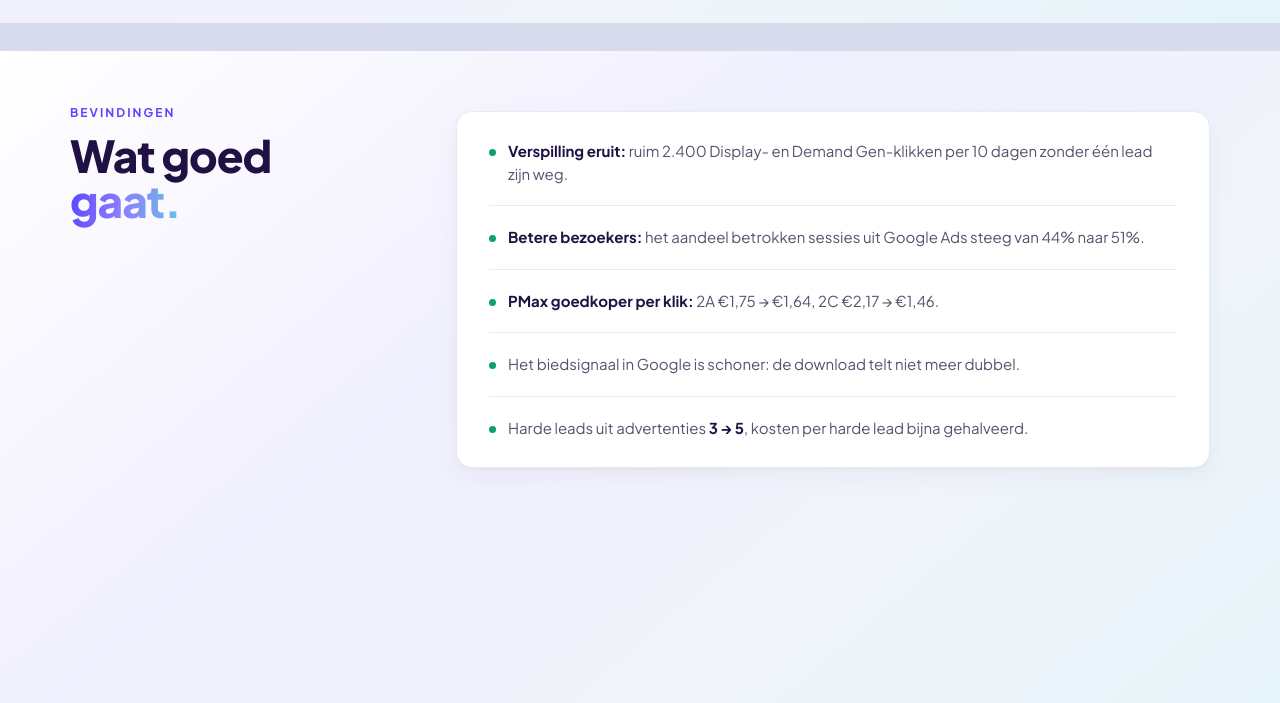
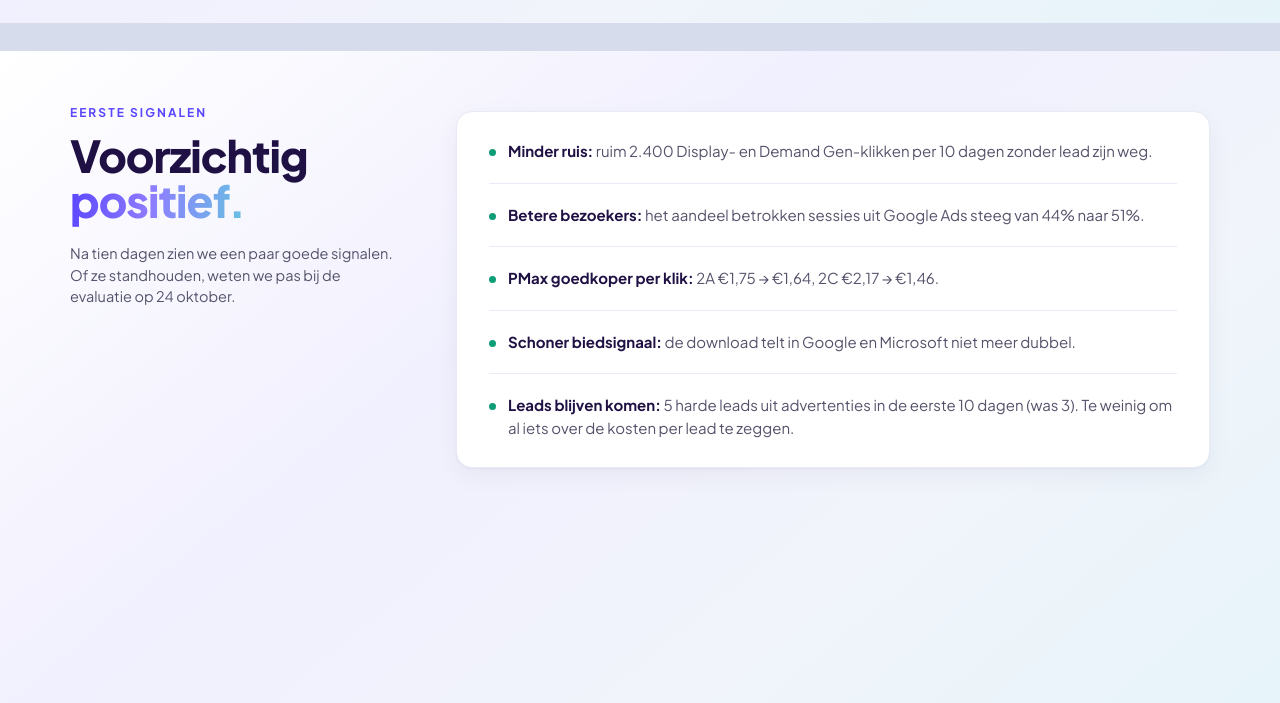
Before and after one commit to maxvangurp/kolibrie-6okt-26, a plain HTML site: page index.html in a window 1280 px wide. Shown: the part 3689-4392 px from the top of the page. Drawn offline with nearby package versions, Linux system fonts and the light colour scheme.

Commit message:
Slide 6 voorzichtiger: eerste signalen, geen conclusie over kosten per lead

```diff
--- a/index.html
+++ b/index.html
@@ -108,14 +108,15 @@
 
 <div class="slide" data-screen-label="06" style="background:var(--gradient-page-light)">
 <div style="position:absolute;inset:0;padding:56px 70px 0;display:grid;grid-template-columns:330px 1fr;gap:56px">
-<div><div class="eyebrow" style="color:var(--purple-500)">Bevindingen</div>
-<h2 class="h" style="font-size:44px;color:var(--ink-900);margin-top:14px">Wat goed<br><span class="grad">gaat.</span></h2></div>
+<div><div class="eyebrow" style="color:var(--purple-500)">Eerste signalen</div>
+<h2 class="h" style="font-size:44px;color:var(--ink-900);margin-top:14px">Voorzichtig<br><span class="grad">positief.</span></h2>
+<p class="lead" style="color:var(--ink-500);margin-top:20px">Na tien dagen zien we een paar goede signalen. Of ze standhouden, weten we pas bij de evaluatie op 24 oktober.</p></div>
 <div class="card" style="background:#fff;border:1px solid var(--grey-200);box-shadow:var(--shadow-card);padding:8px 32px;align-self:start;margin-top:4px">
-<div class="li" style="font-size:15px;padding:20px 0;color:var(--ink-500)"><span class="dot" style="background:var(--green-500, #0E9E77)"></span><span><strong style="color:var(--ink-900)">Verspilling eruit:</strong> ruim 2.400 Display- en Demand Gen-klikken per 10 dagen zonder één lead zijn weg.</span></div>
+<div class="li" style="font-size:15px;padding:20px 0;color:var(--ink-500)"><span class="dot" style="background:var(--green-500, #0E9E77)"></span><span><strong style="color:var(--ink-900)">Minder ruis:</strong> ruim 2.400 Display- en Demand Gen-klikken per 10 dagen zonder lead zijn weg.</span></div>
 <div class="li" style="font-size:15px;padding:20px 0;border-top:1px solid var(--grey-200);color:var(--ink-500)"><span class="dot" style="background:var(--green-500, #0E9E77)"></span><span><strong style="color:var(--ink-900)">Betere bezoekers:</strong> het aandeel betrokken sessies uit Google Ads steeg van 44% naar 51%.</span></div>
 <div class="li" style="font-size:15px;padding:20px 0;border-top:1px solid var(--grey-200);color:var(--ink-500)"><span class="dot" style="background:var(--green-500, #0E9E77)"></span><span><strong style="color:var(--ink-900)">PMax goedkoper per klik:</strong> 2A €1,75 → €1,64, 2C €2,17 → €1,46.</span></div>
-<div class="li" style="font-size:15px;padding:20px 0;border-top:1px solid var(--grey-200);color:var(--ink-500)"><span class="dot" style="background:var(--green-500, #0E9E77)"></span><span>Het biedsignaal in Google is schoner: de download telt niet meer dubbel.</span></div>
-<div class="li" style="font-size:15px;padding:20px 0;border-top:1px solid var(--grey-200);color:var(--ink-500)"><span class="dot" style="background:var(--green-500, #0E9E77)"></span><span>Harde leads uit advertenties <strong style="color:var(--ink-900)">3 → 5</strong>, kosten per harde lead bijna gehalveerd.</span></div>
+<div class="li" style="font-size:15px;padding:20px 0;border-top:1px solid var(--grey-200);color:var(--ink-500)"><span class="dot" style="background:var(--green-500, #0E9E77)"></span><span><strong style="color:var(--ink-900)">Schoner biedsignaal:</strong> de download telt in Google en Microsoft niet meer dubbel.</span></div>
+<div class="li" style="font-size:15px;padding:20px 0;border-top:1px solid var(--grey-200);color:var(--ink-500)"><span class="dot" style="background:var(--green-500, #0E9E77)"></span><span><strong style="color:var(--ink-900)">Leads blijven komen:</strong> 5 harde leads uit advertenties in de eerste 10 dagen (was 3). Te weinig om al iets over de kosten per lead te zeggen.</span></div>
 </div></div>
 <div class="foot" style="color:var(--grey-500)">Bron: Google Ads, Microsoft Advertising en GA4 · 14–23 sep tegen 25 sep–4 okt 2026</div><img class="footlogo" src="assets/logo-aizy-dark.png" alt="aizy"></div>
 
```
